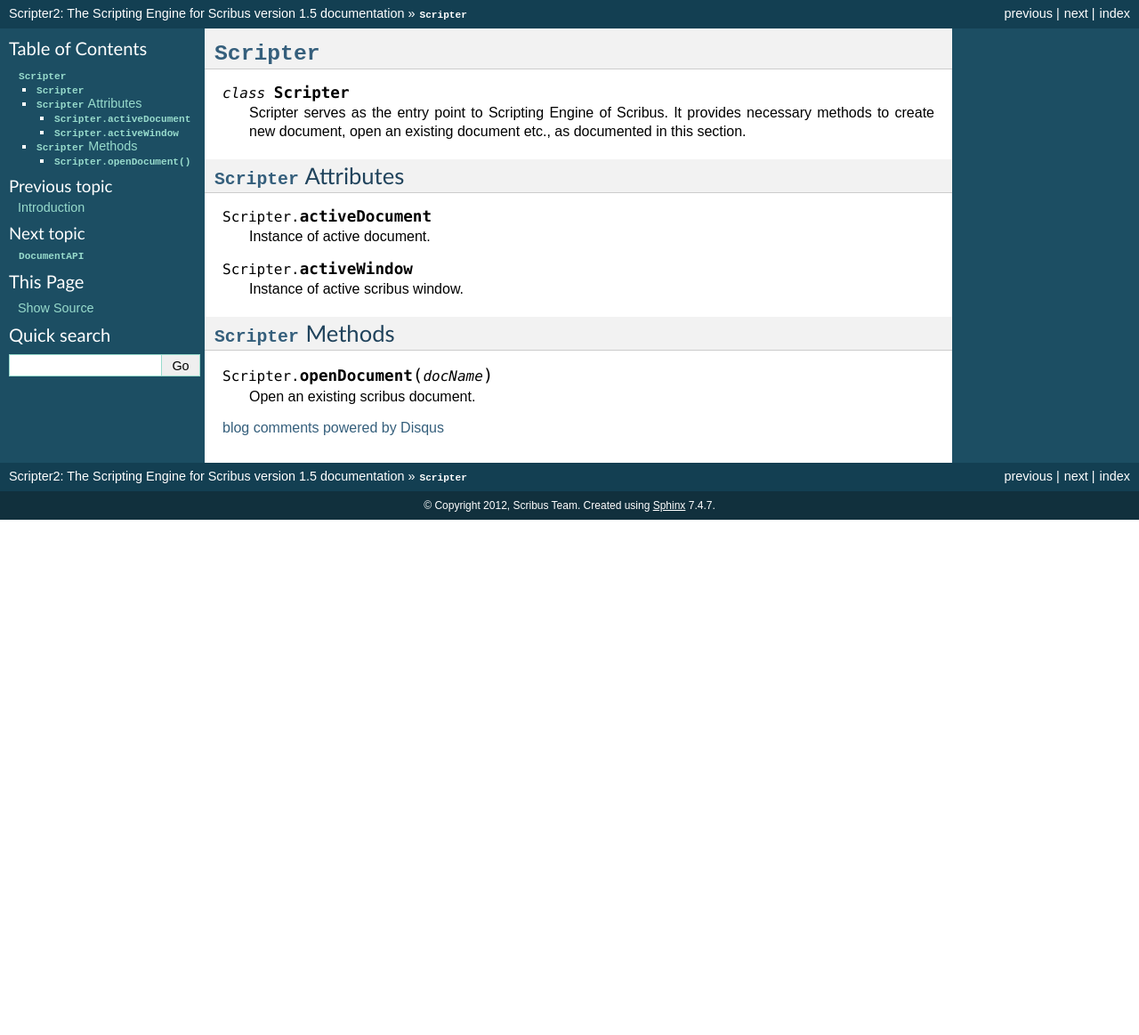
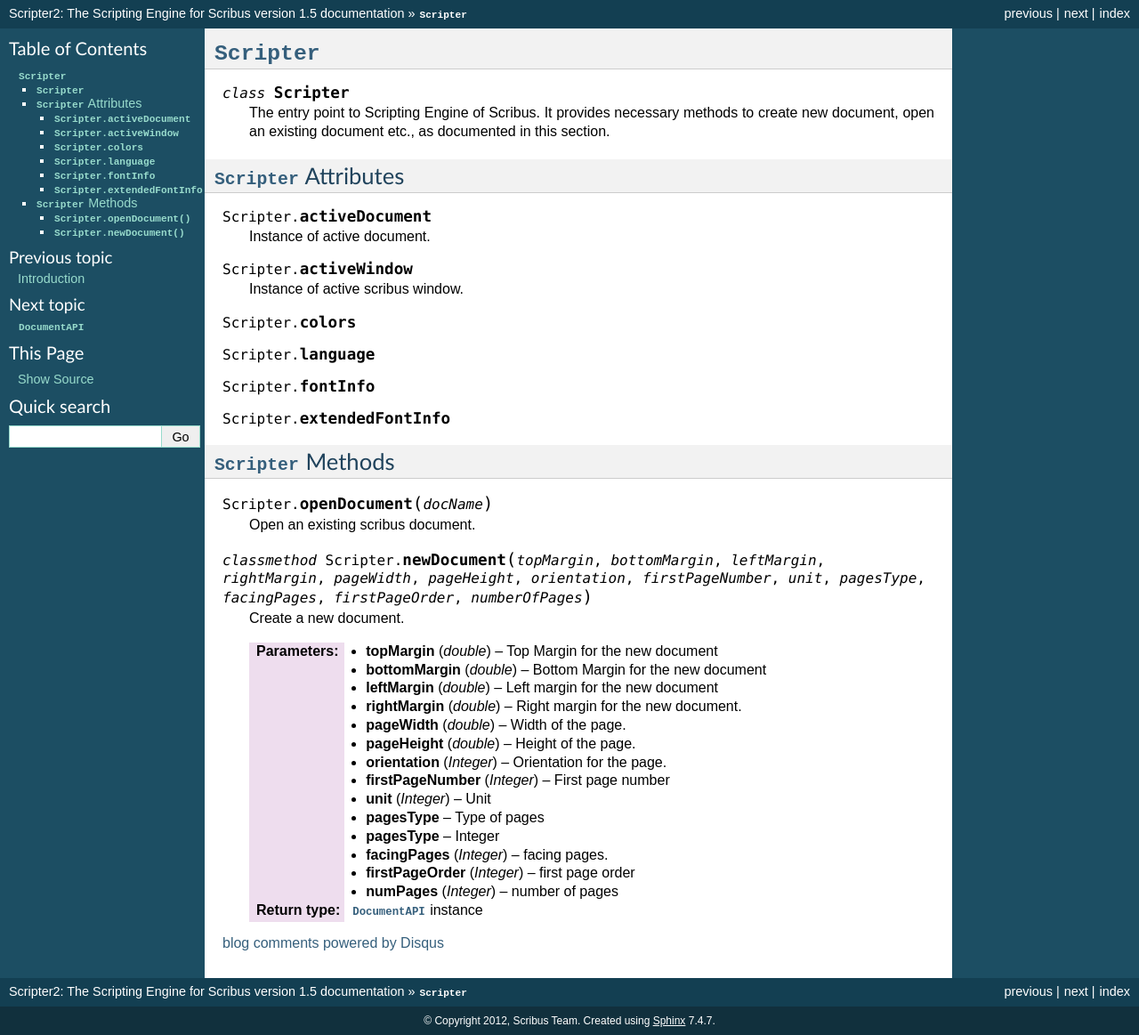
Before and after one commit to jainbasil/scripter-doc, a Sphinx documentation site: the page built from source/docs/scripter.rst, in a window 1280 px wide. Shown: the whole page at 89% size. Built offline with Sphinx 7.4.7, drawn with Linux system fonts in a browser that asks for light colours; comment, search, counter and statistics services are not loaded; before the commit the page ends 900 px from its top, so only the background shows below that.

Commit message:
add more method documentation in Scripter API

```diff
--- a/source/docs/itemapi.rst
+++ b/source/docs/itemapi.rst
@@ -10,7 +10,7 @@
 :class:`ItemAPI` Attributes
 -------------------------------
 
-.. py:attribute:: ItemAPI.itemName
+.. py:attribute:: ItemAPI.name
 .. py:attribute:: ItemAPI.fillColor
 .. py:attribute:: ItemAPI.lineColor
 .. py:attribute:: ItemAPI.fillShade
--- a/source/docs/scripter.rst
+++ b/source/docs/scripter.rst
@@ -5,7 +5,7 @@
 
 .. py:class:: Scripter
 
-   Scripter serves as the entry point to Scripting Engine of Scribus. It provides necessary methods to create new document, open an existing document etc., as documented in this section.
+   The entry point to Scripting Engine of Scribus. It provides necessary methods to create new document, open an existing document etc., as documented in this section.
 
 :class:`Scripter` Attributes
 ----------------------------
@@ -18,9 +18,48 @@
 
    Instance of active scribus window.
 
+.. py:attribute:: Scripter.colors
+
+.. py:attribute:: Scripter.language
+
+.. py:attribute:: Scripter.fontInfo
+
+.. py:attribute:: Scripter.extendedFontInfo
+
 :class:`Scripter` Methods
 -------------------------
-
 .. py:method:: Scripter.openDocument(docName)
 
    Open an existing scribus document.
+
+.. py:classmethod:: Scripter.newDocument(topMargin, bottomMargin, leftMargin, rightMargin, pageWidth, pageHeight, orientation, firstPageNumber, unit, pagesType, facingPages, firstPageOrder, numberOfPages)
+
+   Create a new document.
+
+   :param topMargin: Top Margin for the new document
+   :type topMargin: double
+   :param bottomMargin: Bottom Margin for the new document
+   :type bottomMargin: double
+   :param leftMargin: Left margin for the new document
+   :type leftMargin: double
+   :param rightMargin: Right margin for the new document.
+   :type rightMargin: double
+   :param pageWidth: Width of the page.
+   :type pageWidth: double
+   :param pageHeight: Height of the page.
+   :type pageHeight: double
+   :param orientation: Orientation for the page.
+   :type orientation: Integer
+   :param firstPageNumber: First page number
+   :type firstPageNumber: Integer
+   :param unit: Unit
+   :type unit: Integer
+   :param pagesType: Type of pages
+   :param pagesType: Integer
+   :param facingPages: facing pages.
+   :type facingPages: Integer
+   :param firstPageOrder: first page order
+   :type firstPageOrder: Integer
+   :param numPages: number of pages
+   :type numPages: Integer
+   :rtype: :class:`DocumentAPI` instance
```
